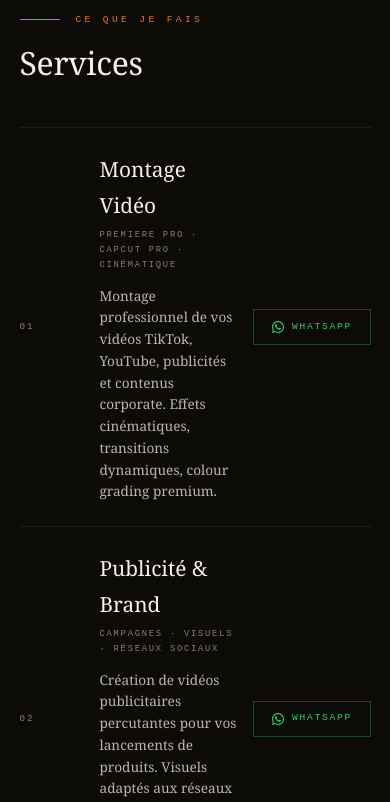
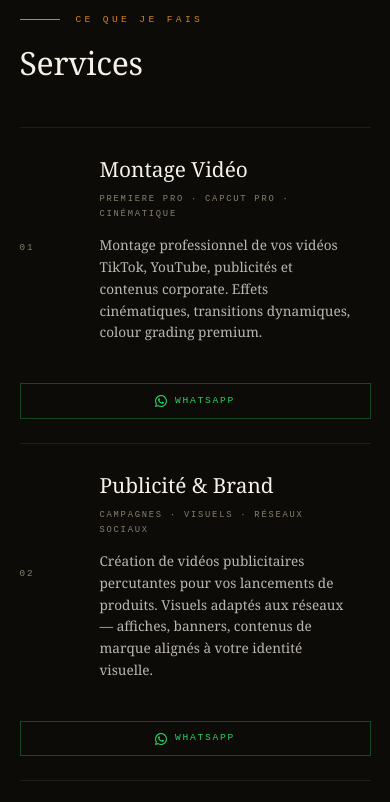
Before and after one commit to nobodyglitch/medithor, a plain HTML site: page index.html in a window 390 px wide. Shown: the part 2420-3222 px from the top of the page. Drawn offline with Linux system fonts and the light colour scheme; a web font is replaced by a local one.

Commit message:
Mise à jour de l'interface et corrections

```diff
--- a/style.css
+++ b/style.css
@@ -324,9 +324,14 @@ nav.solid{
   .about-grid{gap:4rem}
   .about-frame{padding:2rem;gap:1.5rem}
 
-  /* Services */
-  .svc-item{grid-template-columns:3rem 1fr auto;gap:1.5rem;padding:1.8rem 0}
-  .svc-wa{display:flex;opacity:1;transform:translateX(0)}
+  /* Services - Stack WhatsApp button below description */
+  .svc-item{grid-template-columns:3rem 1fr;gap:1.5rem;padding:1.8rem 0 2.5rem;}
+  .svc-wa{
+    grid-column:1 / -1;
+    margin-top:1.5rem;
+    display:flex;opacity:1;transform:translateX(0);
+    justify-content:center;
+  }
 
   /* Work intro */
   .work-intro{gap:1.5rem}
```
Also changed, not shown: 1 other file.
